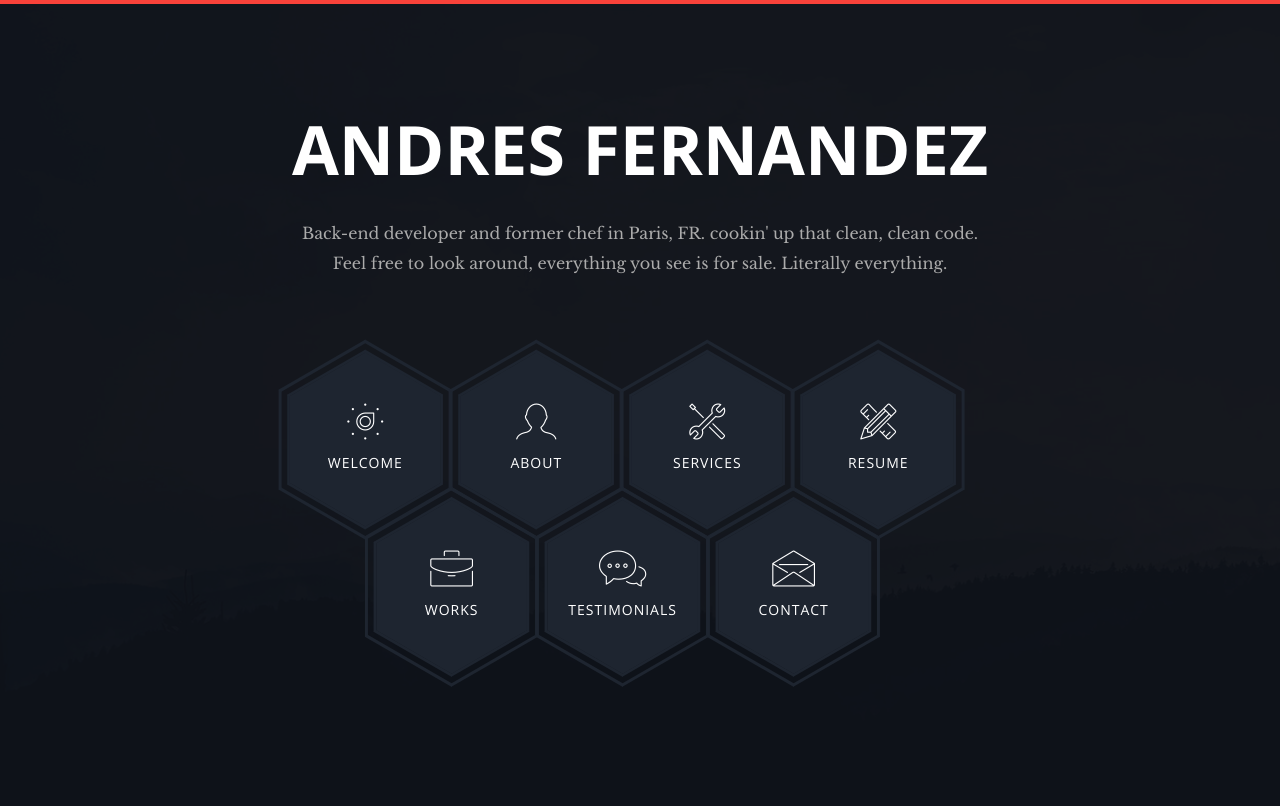
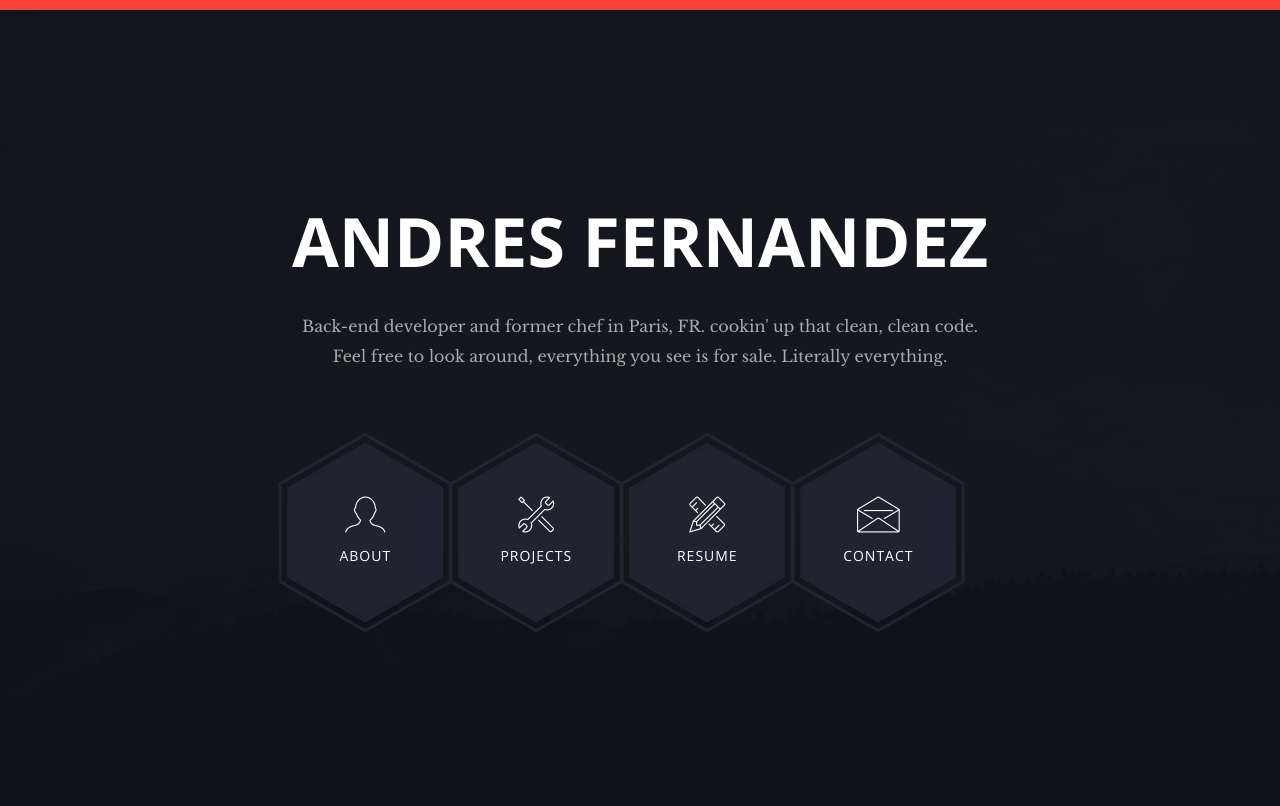
Before and after one commit to CAndresFernandez/afdev-dynamic, a Symfony app: template templates/main/index.html.twig in a window 1280 px wide. Before the commit the page ends 687 px from the top, so only its background shows below. Run offline with Twig, Linux system fonts and the light colour scheme; the template is opened without the code that fills it, so the values that code supplies are empty; some libraries are stand-ins or nearby versions; some web fonts are replaced.

Commit message:
fixed homepage template scroll, reformatted menu layout

```diff
--- a/public/theme/css/style.css
+++ b/public/theme/css/style.css
@@ -14,6 +14,8 @@ body {
     font-size: 16px;
     line-height: 30px;
     color: #ababab;
+    height: 100%;
+    overflow: hidden;
 }
 
 a {
@@ -259,7 +261,7 @@ label {
 	Start Styling
 -------------------------------------------------*/
 .site-wrapper {
-    border-top: 4px solid #f9423a;
+    border-top: 10px solid #f9423a;
 }
 
 .page-close {
--- a/templates/base.html.twig
+++ b/templates/base.html.twig
@@ -35,7 +35,7 @@
 
     <!--
 Essential Scripts
-=====================================                       -->
+=====================================                         -->
     <script src="../public/theme/plugins/jquery-2.2.4.min.js"></script>
     <script src="../public/theme/plugins/bootstrap/bootstrap.min.js"></script>
     <script src="../public/theme/plugins/jquery.nicescroll.min.js"></script>
--- a/templates/main/index.html.twig
+++ b/templates/main/index.html.twig
@@ -33,27 +33,6 @@
                     <div></div>
                     <div></div>
                   </div>
-                  <a href="welcome.html" class="hex-content">
-                    <span class="hex-content-inner">
-                      <span class="icon"><i class="tf-dial"></i></span>
-                      <span class="title">Welcome</span>
-                    </span>
-                    <svg viewbox="0 0 173.20508075688772 200" height="200" width="174" version="1.1" xmlns="http://www.w3.org/2000/svg">
-                      <path d="M86.60254037844386 0L173.20508075688772 50L173.20508075688772 150L86.60254037844386 200L0 150L0 50Z" fill="#1e2530"></path>
-                    </svg>
-                  </a>
-                </div>
-                <div class="hexagon-item">
-                  <div class="hex-item">
-                    <div></div>
-                    <div></div>
-                    <div></div>
-                  </div>
-                  <div class="hex-item">
-                    <div></div>
-                    <div></div>
-                    <div></div>
-                  </div>
                   <a href="about.html" class="hex-content">
                     <span class="hex-content-inner">
                       <span class="icon"><i class="tf-profile-male"></i></span>
@@ -78,7 +57,7 @@
                   <a href="services.html" class="hex-content">
                     <span class="hex-content-inner">
                       <span class="icon"><i class="tf-tools-2"></i></span>
-                      <span class="title">Services</span>
+                      <span class="title">Projects</span>
                     </span>
                     <svg viewbox="0 0 173.20508075688772 200" height="200" width="174" version="1.1" xmlns="http://www.w3.org/2000/svg">
                       <path d="M86.60254037844386 0L173.20508075688772 50L173.20508075688772 150L86.60254037844386 200L0 150L0 50Z" fill="#1e2530"></path>
@@ -117,48 +96,6 @@
                     <div></div>
                     <div></div>
                   </div>
-                  <a href="works.html" class="hex-content">
-                    <span class="hex-content-inner">
-                      <span class="icon"><i class="tf-briefcase2"></i></span>
-                      <span class="title">Works</span>
-                    </span>
-                    <svg viewbox="0 0 173.20508075688772 200" height="200" width="174" version="1.1" xmlns="http://www.w3.org/2000/svg">
-                      <path d="M86.60254037844386 0L173.20508075688772 50L173.20508075688772 150L86.60254037844386 200L0 150L0 50Z" fill="#1e2530"></path>
-                    </svg>
-                  </a>
-                </div>
-                <div class="hexagon-item">
-                  <div class="hex-item">
-                    <div></div>
-                    <div></div>
-                    <div></div>
-                  </div>
-                  <div class="hex-item">
-                    <div></div>
-                    <div></div>
-                    <div></div>
-                  </div>
-                  <a href="testimonials.html" class="hex-content">
-                    <span class="hex-content-inner">
-                      <span class="icon"><i class="tf-chat"></i></span>
-                      <span class="title">Testimonials</span>
-                    </span>
-                    <svg viewbox="0 0 173.20508075688772 200" height="200" width="174" version="1.1" xmlns="http://www.w3.org/2000/svg">
-                      <path d="M86.60254037844386 0L173.20508075688772 50L173.20508075688772 150L86.60254037844386 200L0 150L0 50Z" fill="#1e2530"></path>
-                    </svg>
-                  </a>
-                </div>
-                <div class="hexagon-item">
-                  <div class="hex-item">
-                    <div></div>
-                    <div></div>
-                    <div></div>
-                  </div>
-                  <div class="hex-item">
-                    <div></div>
-                    <div></div>
-                    <div></div>
-                  </div>
                   <a href="contact.html" class="hex-content">
                     <span class="hex-content-inner">
                       <span class="icon"><i class="tf-envelope2"></i></span>
@@ -169,6 +106,9 @@
                     </svg>
                   </a>
                 </div>
+                <div></div>
+                <div></div>
+                <div></div>
               </div> <!-- /.hexagon-menu -->
             </div> <!-- /.col-xs-12 -->
           </div> <!-- /.row -->
```
